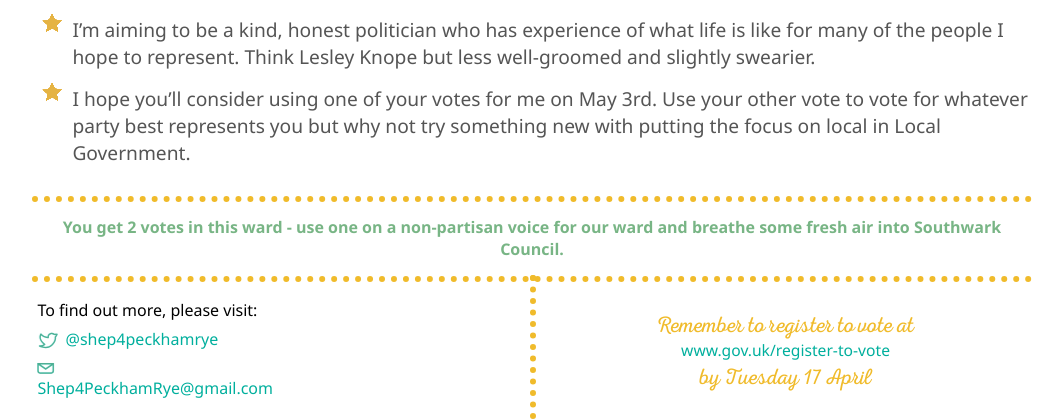
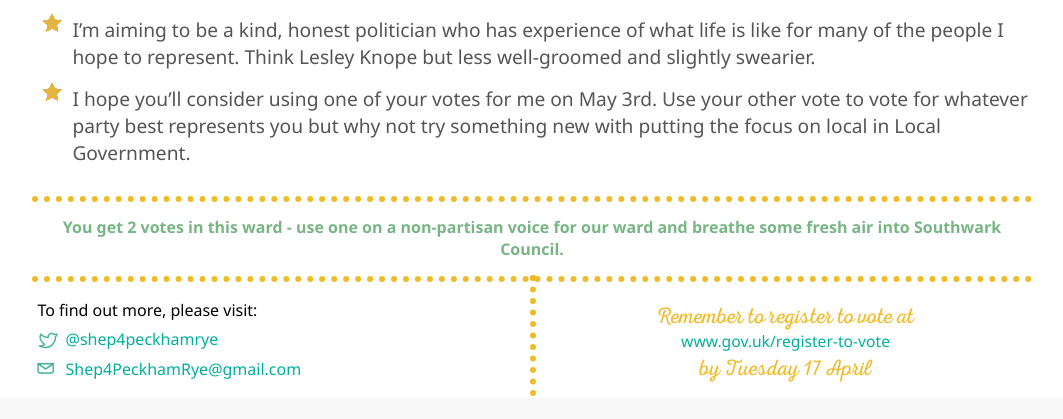
Before and after one commit to brooksie155/shep4peckham, a PHP site: page /index.html in a window 1280 px wide. Shown: the part 4014-4433 px from the top of the page, without its empty margins (108-1171 px from the left). After the commit the page ends 4410 px from the top, so only its background shows below. Run offline with PHP 8.4, Linux system fonts and the light colour scheme; some web fonts are replaced.

Commit message:
remove width restricion on contact info

```diff
--- a/main.css
+++ b/main.css
@@ -175,7 +175,7 @@ img {
 }
 
 #footer #contact {
-    width:48%;
+    /* width:48%; */
 }
 
 #footer #contact a {
```
